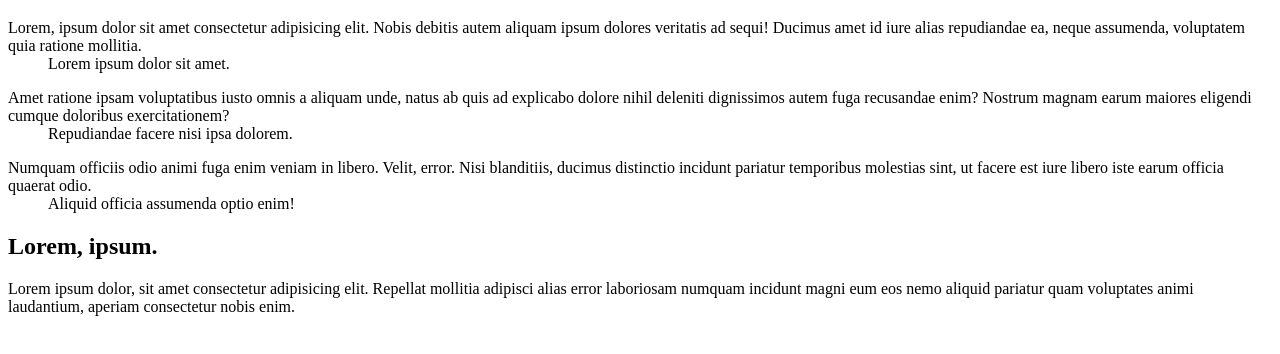
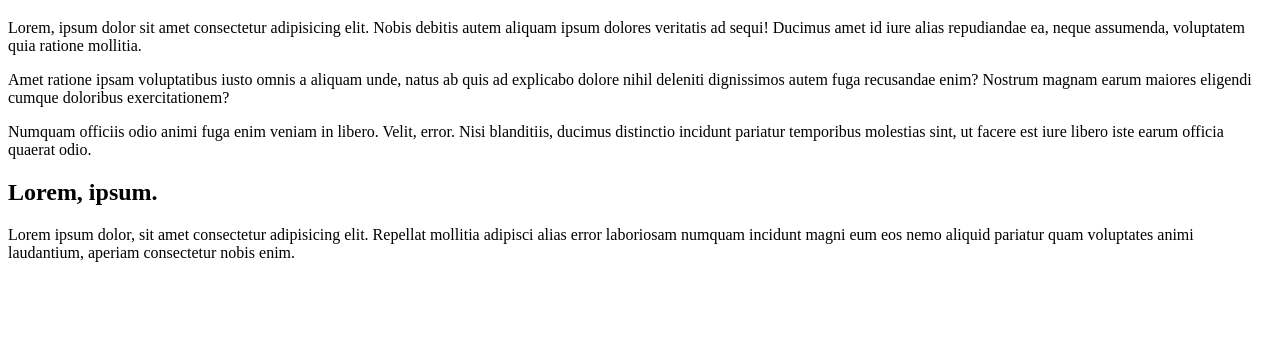
Before and after one commit to MMI-SAE-105/2023-r113-tp2-menu-alpinejs-poilbois-marco, a plain HTML site: page index.html in a window 1280 px wide. Shown: the part 90-444 px from the top of the page. Drawn offline with nearby package versions, Linux system fonts and the light colour scheme.

Commit message:
ddIsOpen + x-if

```diff
--- a/index.html
+++ b/index.html
@@ -1,5 +1,5 @@
 <!DOCTYPE html>
-<html lang="fr" x-data="{menuIsOpen : false}" :class="{noscroll:menuIsOpen,}">
+<html lang="fr" x-data="{menuIsOpen : false}, {ddIsOpen : false}" :class="{noscroll:menuIsOpen,}">
   <head>
     <meta charset="UTF-8" />
     <meta http-equiv="X-UA-Compatible" content="IE=edge" />
@@ -51,15 +51,21 @@
     </header>
     <dl>
       <dt>Lorem, ipsum dolor sit amet consectetur adipisicing elit. Nobis debitis autem aliquam ipsum dolores veritatis ad sequi! Ducimus amet id iure alias repudiandae ea, neque assumenda, voluptatem quia ratione mollitia.</dt>
-      <dd>Lorem ipsum dolor sit amet.</dd>
+      <template x-if="ddIsOpen">
+        <dd>Lorem ipsum dolor sit amet.</dd>
+      </template>
     </dl>
     <dl>
       <dt>Amet ratione ipsam voluptatibus iusto omnis a aliquam unde, natus ab quis ad explicabo dolore nihil deleniti dignissimos autem fuga recusandae enim? Nostrum magnam earum maiores eligendi cumque doloribus exercitationem?</dt>
-      <dd>Repudiandae facere nisi ipsa dolorem.</dd>
+      <template x-if="ddIsOpen">
+        <dd>Repudiandae facere nisi ipsa dolorem.</dd>
+      </template>
     </dl>
     <dl>
       <dt>Numquam officiis odio animi fuga enim veniam in libero. Velit, error. Nisi blanditiis, ducimus distinctio incidunt pariatur temporibus molestias sint, ut facere est iure libero iste earum officia quaerat odio.</dt>
-      <dd>Aliquid officia assumenda optio enim!</dd>
+      <template x-if="ddIsOpen">
+        <dd>Aliquid officia assumenda optio enim!</dd>
+      </template>
     </dl>
     <h2>Lorem, ipsum.</h2>
     <p>
```
